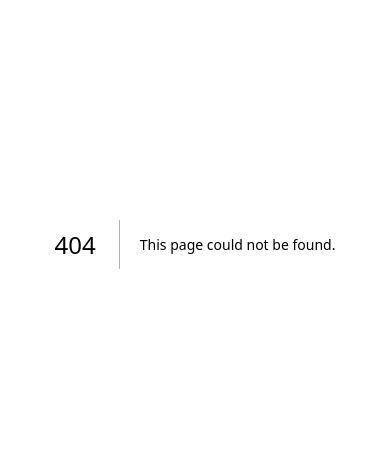
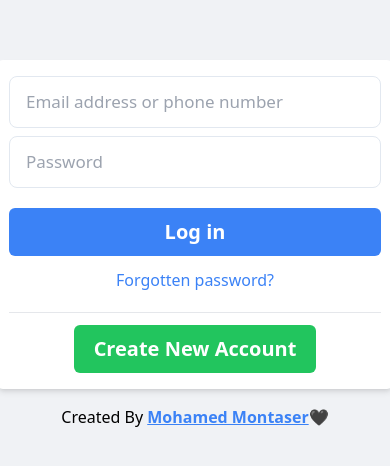
Before and after one commit to mohamed-montaser1/facebook, a Next.js app: page /auth/login in a window 390 px wide. Before the commit this address had no page. Shown: the part 178-644 px from the top of the page. Built offline with nearby package versions, Linux system fonts and the light colour scheme.

Commit message:
finish basic look for login page with responsive

```diff
--- /dev/null
+++ b/src/components/SignUpModal.tsx
@@ -0,0 +1,3 @@
+export default function SignUpModal() {
+  return <></>;
+}
--- /dev/null
+++ b/src/pages/auth/login.tsx
@@ -0,0 +1,53 @@
+import Image from "next/image";
+import Link from "next/link";
+
+export default function Login() {
+  return (
+    <>
+      <div className="page h-screen w-full flex justify-center items-center">
+        <div className="container flex justify-center">
+          <div className="info w-1/2 h-full mt-6 hidden lg:block">
+            <Image src={"/logo.svg"} alt="logo" width={301} height={106} />
+            <h3 className="pl-8 text-3xl">
+              Facebook helps you connect and share with the people in your life.
+            </h3>
+          </div>
+          <div className="form lg:w-1/2 h-full flex flex-col items-center">
+            <div className="card w-[396px]">
+              <input
+                type="text"
+                className="input"
+                placeholder="Email address or phone number"
+              />
+              <input type="password" className="input" placeholder="Password" />
+              <button className="w-full h-[48px] btn-primary text-white text-xl font-semibold mt-3 bg-blue-500 rounded-md hover:bg-blue-600 transition ease-linear">
+                Log in
+              </button>
+              <Link
+                href={"#"}
+                className="text-blue-500 block text-center mt-3 text-md hover:underline"
+              >
+                Forgotten password?
+              </Link>
+              <hr className="mt-5" />
+              <button className="min-w-1/2 max-w-fit px-5 h-[48px] btn-primary text-white text-xl font-semibold mt-3 bg-green-500 rounded-md mx-auto block hover:bg-green-600 transition ease-linear">
+                Create New Account
+              </button>
+            </div>
+            <p className="mt-4">
+              Created By{" "}
+              <Link
+                href={"https://www.github.com/mohamed-montaser1"}
+                target="_blank"
+                className="text-blue-500 font-semibold underline"
+              >
+                Mohamed Montaser
+              </Link>
+              🖤
+            </p>
+          </div>
+        </div>
+      </div>
+    </>
+  );
+}
--- a/src/pages/index.tsx
+++ b/src/pages/index.tsx
@@ -1,118 +1,12 @@
-import Image from 'next/image'
-import { Inter } from 'next/font/google'
+import Image from "next/image";
+import { Inter } from "next/font/google";
 
-const inter = Inter({ subsets: ['latin'] })
+const inter = Inter({ subsets: ["latin"] });
 
 export default function Home() {
   return (
-    <main
-      className={`flex min-h-screen flex-col items-center justify-between p-24 ${inter.className}`}
-    >
-      <div className="z-10 max-w-5xl w-full items-center justify-between font-mono text-sm lg:flex">
-        <p className="fixed left-0 top-0 flex w-full justify-center border-b border-gray-300 bg-gradient-to-b from-zinc-200 pb-6 pt-8 backdrop-blur-2xl dark:border-neutral-800 dark:bg-zinc-800/30 dark:from-inherit lg:static lg:w-auto  lg:rounded-xl lg:border lg:bg-gray-200 lg:p-4 lg:dark:bg-zinc-800/30">
-          Get started by editing&nbsp;
-          <code className="font-mono font-bold">src/pages/index.tsx</code>
-        </p>
-        <div className="fixed bottom-0 left-0 flex h-48 w-full items-end justify-center bg-gradient-to-t from-white via-white dark:from-black dark:via-black lg:static lg:h-auto lg:w-auto lg:bg-none">
-          <a
-            className="pointer-events-none flex place-items-center gap-2 p-8 lg:pointer-events-auto lg:p-0"
-            href="https://vercel.com?utm_source=create-next-app&utm_medium=default-template-tw&utm_campaign=create-next-app"
-            target="_blank"
-            rel="noopener noreferrer"
-          >
-            By{' '}
-            <Image
-              src="/vercel.svg"
-              alt="Vercel Logo"
-              className="dark:invert"
-              width={100}
-              height={24}
-              priority
-            />
-          </a>
-        </div>
-      </div>
-
-      <div className="relative flex place-items-center before:absolute before:h-[300px] before:w-[480px] before:-translate-x-1/2 before:rounded-full before:bg-gradient-radial before:from-white before:to-transparent before:blur-2xl before:content-[''] after:absolute after:-z-20 after:h-[180px] after:w-[240px] after:translate-x-1/3 after:bg-gradient-conic after:from-sky-200 after:via-blue-200 after:blur-2xl after:content-[''] before:dark:bg-gradient-to-br before:dark:from-transparent before:dark:to-blue-700/10 after:dark:from-sky-900 after:dark:via-[#0141ff]/40 before:lg:h-[360px]">
-        <Image
-          className="relative dark:drop-shadow-[0_0_0.3rem_#ffffff70] dark:invert"
-          src="/next.svg"
-          alt="Next.js Logo"
-          width={180}
-          height={37}
-          priority
-        />
-      </div>
-
-      <div className="mb-32 grid text-center lg:max-w-5xl lg:w-full lg:mb-0 lg:grid-cols-4 lg:text-left">
-        <a
-          href="https://nextjs.org/docs?utm_source=create-next-app&utm_medium=default-template-tw&utm_campaign=create-next-app"
-          className="group rounded-lg border border-transparent px-5 py-4 transition-colors hover:border-gray-300 hover:bg-gray-100 hover:dark:border-neutral-700 hover:dark:bg-neutral-800/30"
-          target="_blank"
-          rel="noopener noreferrer"
-        >
-          <h2 className={`mb-3 text-2xl font-semibold`}>
-            Docs{' '}
-            <span className="inline-block transition-transform group-hover:translate-x-1 motion-reduce:transform-none">
-              -&gt;
-            </span>
-          </h2>
-          <p className={`m-0 max-w-[30ch] text-sm opacity-50`}>
-            Find in-depth information about Next.js features and API.
-          </p>
-        </a>
-
-        <a
-          href="https://nextjs.org/learn?utm_source=create-next-app&utm_medium=default-template-tw&utm_campaign=create-next-app"
-          className="group rounded-lg border border-transparent px-5 py-4 transition-colors hover:border-gray-300 hover:bg-gray-100 hover:dark:border-neutral-700 hover:dark:bg-neutral-800/30"
-          target="_blank"
-          rel="noopener noreferrer"
-        >
-          <h2 className={`mb-3 text-2xl font-semibold`}>
-            Learn{' '}
-            <span className="inline-block transition-transform group-hover:translate-x-1 motion-reduce:transform-none">
-              -&gt;
-            </span>
-          </h2>
-          <p className={`m-0 max-w-[30ch] text-sm opacity-50`}>
-            Learn about Next.js in an interactive course with&nbsp;quizzes!
-          </p>
-        </a>
-
-        <a
-          href="https://vercel.com/templates?framework=next.js&utm_source=create-next-app&utm_medium=default-template-tw&utm_campaign=create-next-app"
-          className="group rounded-lg border border-transparent px-5 py-4 transition-colors hover:border-gray-300 hover:bg-gray-100 hover:dark:border-neutral-700 hover:dark:bg-neutral-800/30"
-          target="_blank"
-          rel="noopener noreferrer"
-        >
-          <h2 className={`mb-3 text-2xl font-semibold`}>
-            Templates{' '}
-            <span className="inline-block transition-transform group-hover:translate-x-1 motion-reduce:transform-none">
-              -&gt;
-            </span>
-          </h2>
-          <p className={`m-0 max-w-[30ch] text-sm opacity-50`}>
-            Discover and deploy boilerplate example Next.js&nbsp;projects.
-          </p>
-        </a>
-
-        <a
-          href="https://vercel.com/new?utm_source=create-next-app&utm_medium=default-template-tw&utm_campaign=create-next-app"
-          className="group rounded-lg border border-transparent px-5 py-4 transition-colors hover:border-gray-300 hover:bg-gray-100 hover:dark:border-neutral-700 hover:dark:bg-neutral-800/30"
-          target="_blank"
-          rel="noopener noreferrer"
-        >
-          <h2 className={`mb-3 text-2xl font-semibold`}>
-            Deploy{' '}
-            <span className="inline-block transition-transform group-hover:translate-x-1 motion-reduce:transform-none">
-              -&gt;
-            </span>
-          </h2>
-          <p className={`m-0 max-w-[30ch] text-sm opacity-50`}>
-            Instantly deploy your Next.js site to a shareable URL with Vercel.
-          </p>
-        </a>
-      </div>
-    </main>
-  )
+    <div>
+      <h1>hello</h1>
+    </div>
+  );
 }
--- a/src/styles/globals.css
+++ b/src/styles/globals.css
@@ -2,26 +2,27 @@
 @tailwind components;
 @tailwind utilities;
 
-:root {
-  --foreground-rgb: 0, 0, 0;
-  --background-start-rgb: 214, 219, 220;
-  --background-end-rgb: 255, 255, 255;
+@layer components {
+  .container {
+    @apply w-[600px] max-w-[90%] md:w-[750px] ml:w-[970px] xl:w-[1170px] mx-auto px-2;
+  }
+  .card {
+    @apply shadow-md rounded-md bg-white py-4 px-3;
+  }
+  .input {
+    @apply border border-solid border-slate-200 outline-none ps-4 leading-6 py-2 block w-full mb-2 rounded-lg h-[52px] text-[17px] focus:border-blue-600;
+  }
 }
 
-@media (prefers-color-scheme: dark) {
-  :root {
-    --foreground-rgb: 255, 255, 255;
-    --background-start-rgb: 0, 0, 0;
-    --background-end-rgb: 0, 0, 0;
-  }
+*,
+*::before,
+*::after {
+  margin: 0;
+  padding: 0;
+  box-sizing: border-box;
 }
 
 body {
   color: rgb(var(--foreground-rgb));
-  background: linear-gradient(
-      to bottom,
-      transparent,
-      rgb(var(--background-end-rgb))
-    )
-    rgb(var(--background-start-rgb));
+  background: #f0f2f5;
 }
--- a/tailwind.config.ts
+++ b/tailwind.config.ts
@@ -1,20 +1,18 @@
-import type { Config } from 'tailwindcss'
+import type { Config } from "tailwindcss";
 
 const config: Config = {
   content: [
-    './src/pages/**/*.{js,ts,jsx,tsx,mdx}',
-    './src/components/**/*.{js,ts,jsx,tsx,mdx}',
-    './src/app/**/*.{js,ts,jsx,tsx,mdx}',
+    "./src/pages/**/*.{js,ts,jsx,tsx,mdx}",
+    "./src/components/**/*.{js,ts,jsx,tsx,mdx}",
+    "./src/app/**/*.{js,ts,jsx,tsx,mdx}",
   ],
   theme: {
     extend: {
-      backgroundImage: {
-        'gradient-radial': 'radial-gradient(var(--tw-gradient-stops))',
-        'gradient-conic':
-          'conic-gradient(from 180deg at 50% 50%, var(--tw-gradient-stops))',
+      screens: {
+        ml: "992px",
       },
     },
   },
   plugins: [],
-}
-export default config
+};
+export default config;
```
Also changed, not shown: public/logo.svg (added), src/pages/auth/register.tsx (added).
